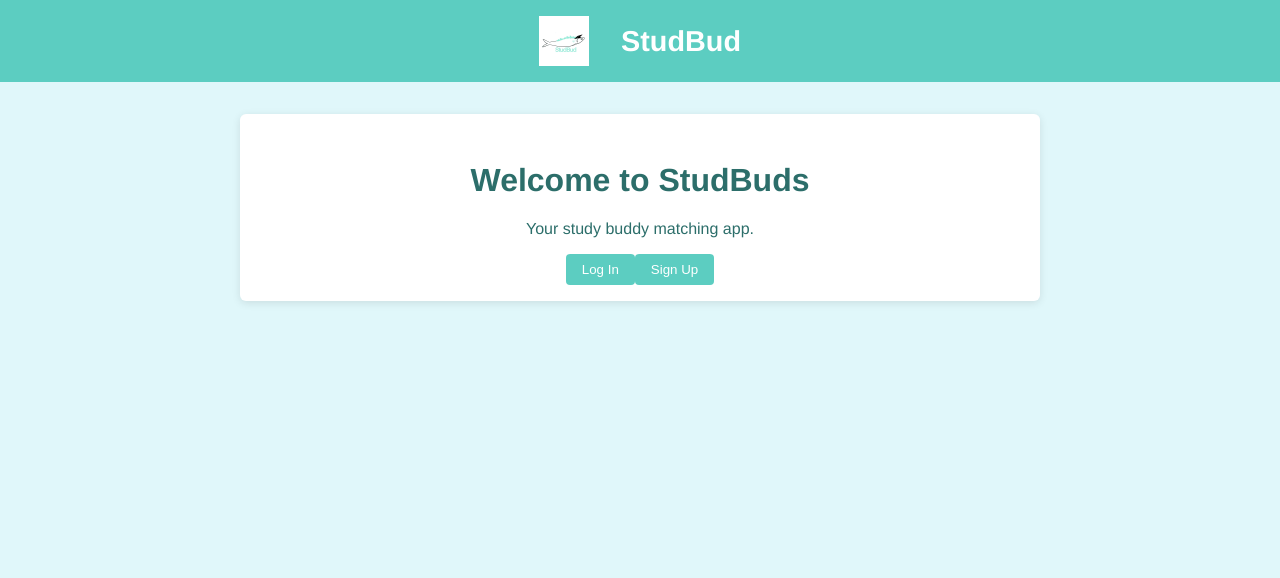
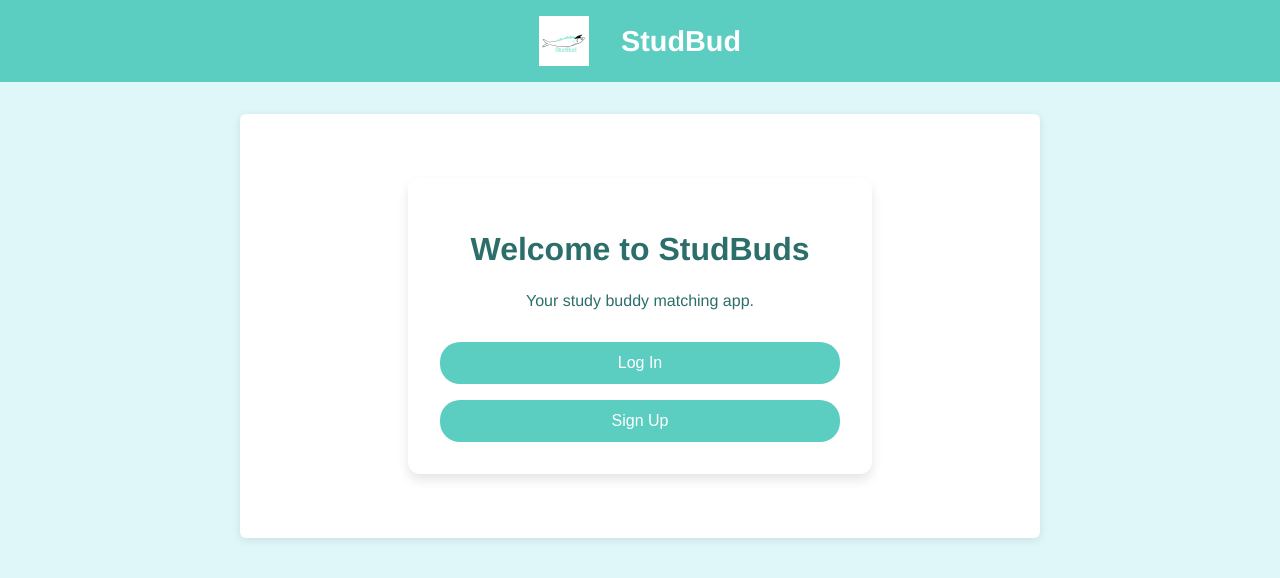
Before and after one commit to khanlamiah019/StudBuds, a React (Create React App) app in the folder frontend/: page / in a window 1280 px wide. Shown: the top 578 px of the page. Built offline with nearby package versions, Linux system fonts and the light colour scheme.

Commit message:
security fix

```diff
--- a/frontend/src/components/Landing.js
+++ b/frontend/src/components/Landing.js
@@ -2,12 +2,44 @@ import React from 'react';
 import { Link } from 'react-router-dom';
 
 function Landing() {
+  const styles = {
+    container: {
+      maxWidth: '400px',
+      margin: '3rem auto',
+      padding: '2rem',
+      borderRadius: '12px',
+      backgroundColor: '#ffffff',
+      boxShadow: '0 6px 12px rgba(0,0,0,0.1)',
+      textAlign: 'center'
+    },
+    heading: {
+      color: '#2c6e6a',
+      marginBottom: '1.5rem'
+    },
+    button: {
+      width: '100%',
+      padding: '12px',
+      marginTop: '1rem',
+      borderRadius: '20px',
+      border: 'none',
+      backgroundColor: '#5ccdc1',
+      color: '#fff',
+      fontSize: '1rem',
+      cursor: 'pointer',
+      transition: 'background-color 0.3s ease'
+    }
+  };
+
   return (
-    <div style={{ textAlign: 'center', marginTop: '2rem' }}>
-      <h1>Welcome to StudBuds</h1>
+    <div style={styles.container}>
+      <h1 style={styles.heading}>Welcome to StudBuds</h1>
       <p>Your study buddy matching app.</p>
-      <Link to="/login"><button>Log In</button></Link>
-      <Link to="/signup"><button>Sign Up</button></Link>
+      <Link to="/login">
+        <button style={styles.button}>Log In</button>
+      </Link>
+      <Link to="/signup">
+        <button style={styles.button}>Sign Up</button>
+      </Link>
     </div>
   );
 }
--- a/frontend/src/components/Signup.js
+++ b/frontend/src/components/Signup.js
@@ -45,6 +45,13 @@ function Signup() {
   const handleSubmit = async (e) => {
     e.preventDefault();
     if (!validateForm()) return;
+
+    // Check that the email address is a cooper.edu email
+    if (!formData.email.toLowerCase().endsWith('@cooper.edu')) {
+      setMessage("Please use a cooper.edu email address.");
+      return;
+    }
+
     setMessage('');
     setIsSubmitting(true);
     let token;
```
